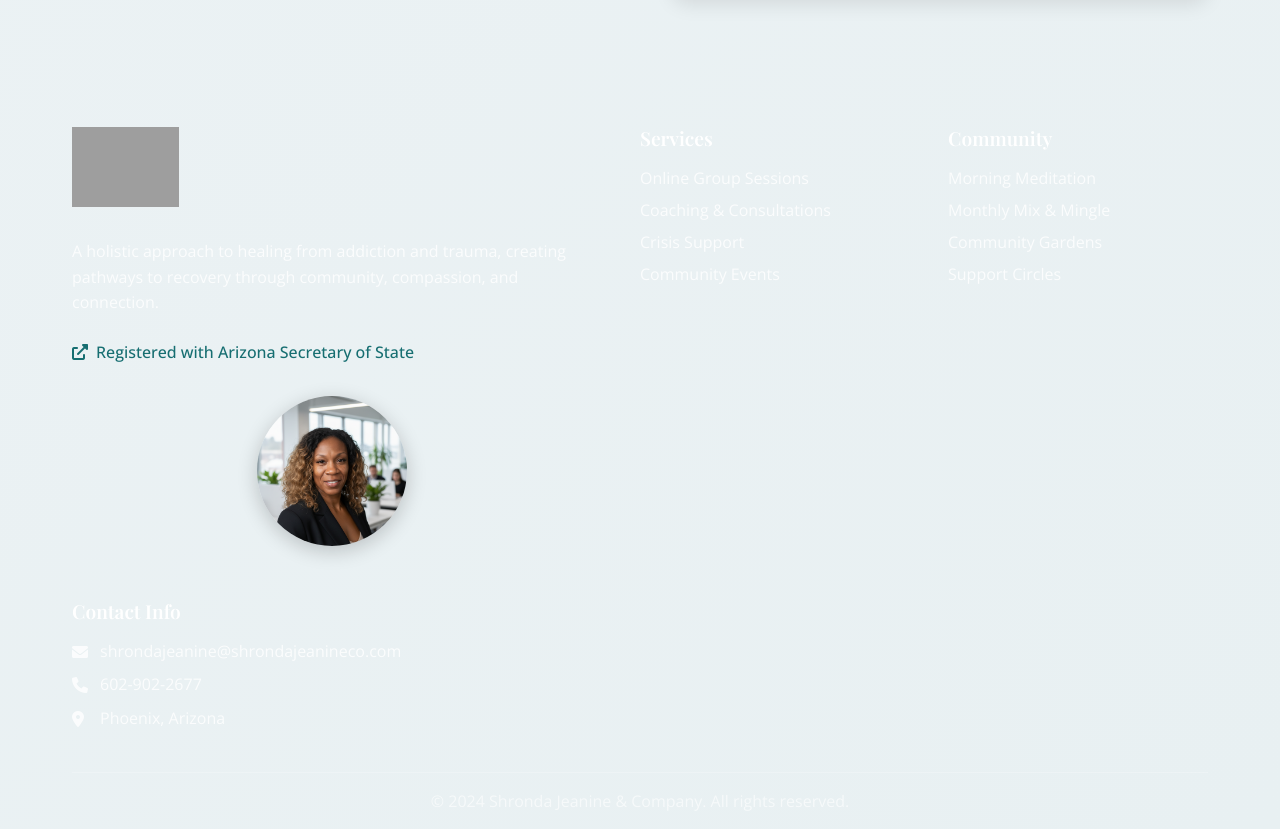
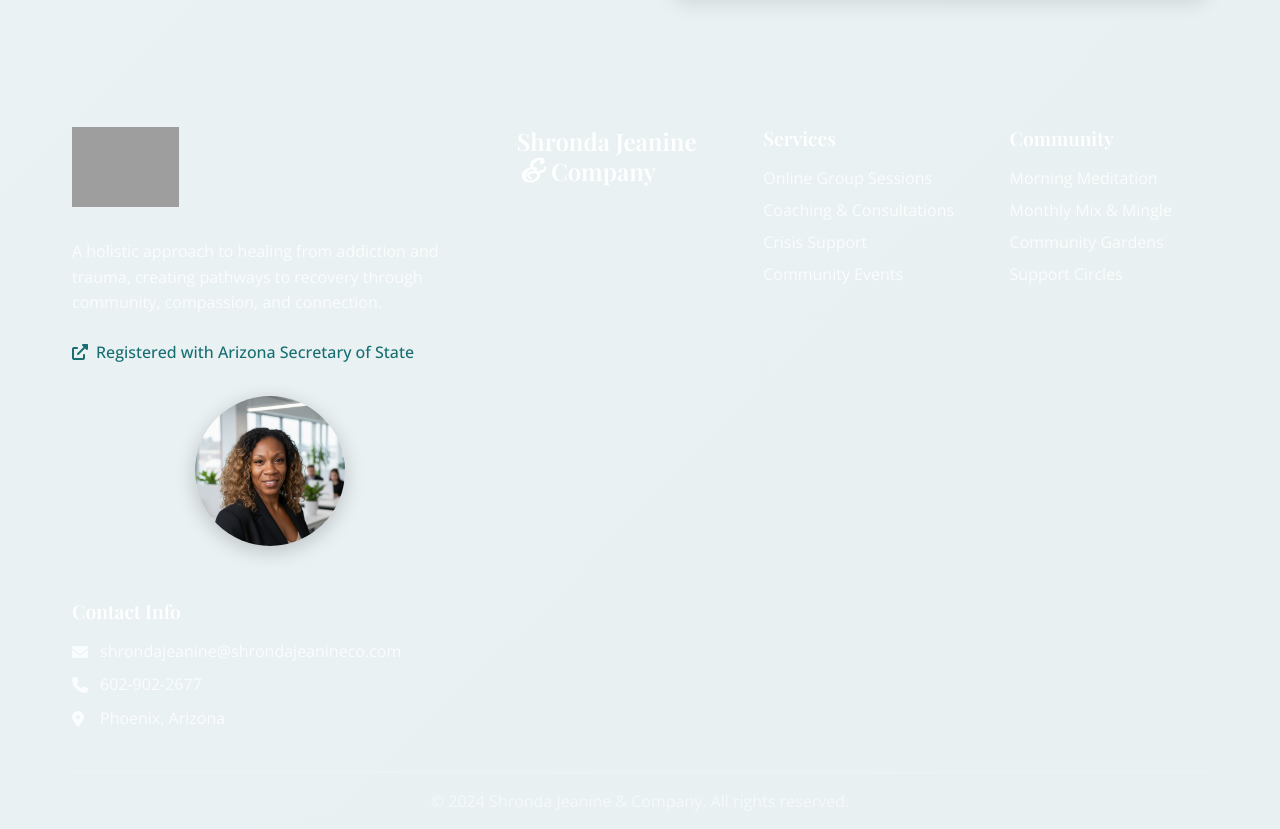
Before and after one commit to Shrondaj/shrondajeanine-company, a website: page index.html in a window 1280 px wide. Shown: the part 7560-8389 px from the top of the page. Drawn offline with nearby package versions, Linux system fonts and the light colour scheme; grey boxes are pictures that could not be loaded.

Commit message:
Updated index.html

```diff
--- a/css/styles.css
+++ b/css/styles.css
@@ -143,6 +143,13 @@ a:hover {
 .logo {
     height: 60px;
     width: auto;
+}
+
+.brand-ampersand {
+    font-family: 'Great Vibes', cursive;
+    font-size: 1.3em;
+    margin: 0 0.15em;
+    color: var(--accent-color);
 }
 
 .brand-text {
@@ -555,9 +562,13 @@ section {
 
 .footer-content {
     display: grid;
-    grid-template-columns: 2fr 1fr 1fr;
+    grid-template-columns: 2fr 1fr 1fr 1fr;
     gap: 3rem;
     margin-bottom: 2rem;
+}
+
+.footer-about {
+    grid-column: 1 / 2;
 }
 
 .footer-brand {
@@ -590,6 +601,10 @@ section {
 .footer-brand h3 {
     color: var(--white);
     margin: 0;
+}
+
+.footer-brand h3 .brand-ampersand {
+    color: var(--accent-color);
 }
 
 .footer-section p {
--- a/index.html
+++ b/index.html
@@ -456,7 +456,7 @@
     <footer class="footer">
         <div class="container">
             <div class="footer-content">
-                <div class="footer-section">
+                <div class="footer-section footer-about">
                     <div class="footer-brand">
                         <img src="img/logo2.png" alt="Shronda Jeanine & Company" class="footer-logo">
                     </div>
@@ -467,6 +467,10 @@
                     <div class="founder-photo">
                         <img src="img/office setting headshot.png" alt="Shronda Jeanine" class="founder-img">
                     </div>
+                </div>
+
+                <div class="footer-section">
+                    <h3>Shronda Jeanine <span class="brand-ampersand">&</span> Company</h3>
                 </div>
 
                 <div class="footer-section">
```
